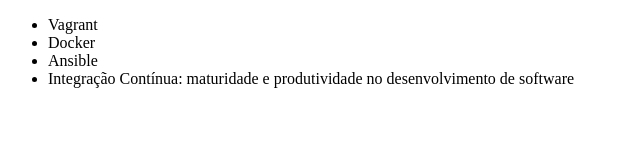
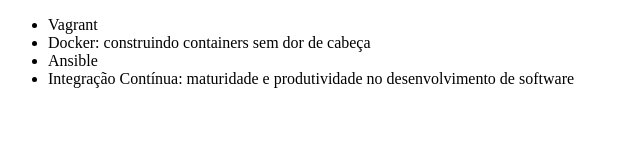
Before and after one commit to LeilaneCM/alura-git, a plain HTML site: page index.html in a window 1280 px wide. Shown: the whole page, without its empty margins (0-640 px from the left). Drawn offline with Linux system fonts and the light colour scheme.

Commit message:
mudança título e no docker

```diff
--- a/index.html
+++ b/index.html
@@ -2,12 +2,12 @@
 <html lang="en">
 <head>
     <meta charset="UTF-8">
-    <title> Todos os cursos de Desenvolvimento Alura</title>
+    <title> Cursos de Devop Alura</title>
 </head>
 <body>
     <ul>
         <li>Vagrant</li>
-        <li>Docker</li>
+        <li>Docker: construindo containers sem dor de cabeça</li>
         <li>Ansible</li>
         <li>Integração Contínua: maturidade e produtividade no desenvolvimento de software</li>
     </ul>
```
